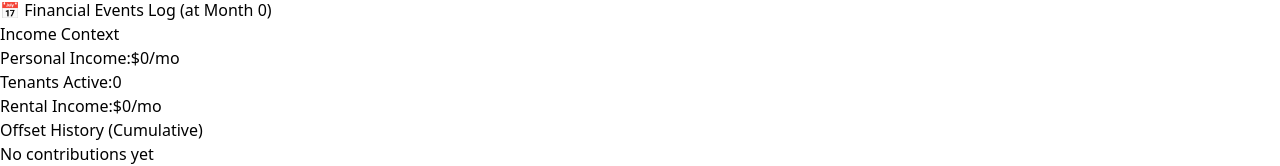
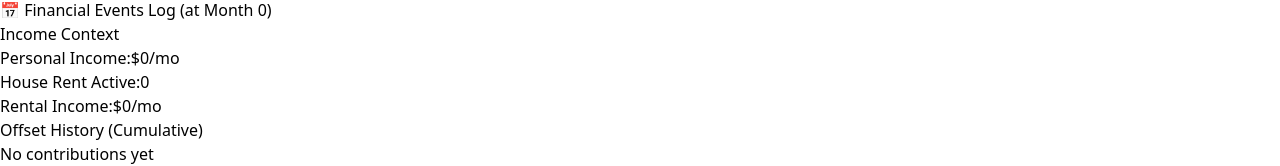
Before and after one commit to CModernel/property-calculator, a React (Vite) app: page / in a window 1280 px wide. Shown: the part 3634-3800 px from the top of the page. Built offline with nearby package versions, Linux system fonts and the light colour scheme.

Commit message:
PCALC-42: Rename Tenants category to House Rent

```diff
--- a/src/App.jsx
+++ b/src/App.jsx
@@ -105,21 +105,21 @@ const PropertyInvestmentCalculator = () => {
   const [homeInsurance, setHomeInsurance] = useState(config.homeInsurance);
   const [rateAdjustments, setRateAdjustments] = useState(config.rateAdjustments);
 
-  // Income sources (salary, other income, tenants, one-time payments) - a
+  // Income sources (salary, other income, house rent, one-time payments) - a
   // single "Schedule" shape { startMonth, recurrence: 'none'|'monthly'|
   // 'quarterly'|'yearly', endMonth }, shared with Exceptional Expenses and
   // resolved per month via getActiveAmount (src/calculations/recurringAmount.js).
-  // A 'Tenants' entry additionally carries isShared/numPeople/amountPerPerson
-  // (see addIncomeSource) - isShared !== undefined is how a Tenants entry is
-  // told apart from any other income category elsewhere in the file.
+  // A 'House Rent' entry additionally carries isShared/numPeople/amountPerPerson
+  // (see addIncomeSource) - isShared !== undefined is how a House Rent entry
+  // is told apart from any other income category elsewhere in the file.
   const [incomeSources, setIncomeSources] = useState(config.incomeSources ?? []);
   const [showIncome, setShowIncome] = useState(false);
   const [showAddIncome, setShowAddIncome] = useState(false);
   const [newIncomeCategory, setNewIncomeCategory] = useState('Salary/Wages'); // see INCOME_CATEGORIES (src/calculations/incomeCategories.js)
   const [newIncomeCustomName, setNewIncomeCustomName] = useState(''); // only used when category is 'Other'
   const [newIncomeAmount, setNewIncomeAmount] = useState(config.newIncomeAmount);
-  const [newIncomeIsShared, setNewIncomeIsShared] = useState(false); // only used when category is 'Tenants'
-  const [newIncomeNumPeople, setNewIncomeNumPeople] = useState(2); // only used when category is 'Tenants' and shared
+  const [newIncomeIsShared, setNewIncomeIsShared] = useState(false); // only used when category is 'House Rent'
+  const [newIncomeNumPeople, setNewIncomeNumPeople] = useState(2); // only used when category is 'House Rent' and shared
   const [newIncomeOneTime, setNewIncomeOneTime] = useState(false);
   const [newIncomeStartMonth, setNewIncomeStartMonth] = useState(1);
   const [newIncomeRecurrence, setNewIncomeRecurrence] = useState('monthly'); // monthly | quarterly | yearly
@@ -268,7 +268,7 @@ const PropertyInvestmentCalculator = () => {
 
   // Total cash flow. Same "right now" (month 1) convention as exceptional
   // expenses - an income source that hasn't started yet, or already ended,
-  // shouldn't count here. Tenants (isShared !== undefined) live inside
+  // shouldn't count here. House Rent (isShared !== undefined) lives inside
   // incomeSources like any other entry - this just partitions the same
   // array into the two subtotals the rest of the app already expects,
   // instead of drawing from two separate arrays.
@@ -519,9 +519,9 @@ const PropertyInvestmentCalculator = () => {
   // the user picks a new Income Name, so e.g. a Bonus starts as one-time and
   // a Salary starts as Monthly/Forever, instead of the form always defaulting
   // the same way regardless of category. Only touches the Schedule fields -
-  // Tenants' own Shared Room fields (isShared/numPeople) are untouched, and
-  // categories without a listed default (Tenants, Other) keep whatever the
-  // form's current Schedule fields already are.
+  // House Rent's own Shared Room fields (isShared/numPeople) are untouched,
+  // and categories without a listed default (House Rent, Other) keep
+  // whatever the form's current Schedule fields already are.
   const handleIncomeCategoryChange = (category) => {
     setNewIncomeCategory(category);
     const defaults = INCOME_CATEGORY_DEFAULTS[category];
@@ -534,7 +534,7 @@ const PropertyInvestmentCalculator = () => {
   };
 
   const addIncomeSource = () => {
-    const isTenants = newIncomeCategory === 'Tenants';
+    const isHouseRent = newIncomeCategory === 'House Rent';
     const name = newIncomeCategory === 'Other' ? newIncomeCustomName : newIncomeCategory;
     if (!name) {
       alert('Please enter a name for the income source.');
@@ -549,18 +549,18 @@ const PropertyInvestmentCalculator = () => {
       return;
     }
 
-    const numPeople = isTenants && newIncomeIsShared ? newIncomeNumPeople : 1;
+    const numPeople = isHouseRent && newIncomeIsShared ? newIncomeNumPeople : 1;
     const newIncome = {
       id: Date.now(),
       name,
-      // For Tenants, amount is the computed total (amountPerPerson * numPeople) -
-      // getActiveAmount/calculateMonthlyFromWeekly only ever read `amount`, so
-      // they don't need to know about the per-person split.
-      amount: isTenants ? newIncomeAmount * numPeople : newIncomeAmount,
+      // For House Rent, amount is the computed total (amountPerPerson *
+      // numPeople) - getActiveAmount/calculateMonthlyFromWeekly only ever
+      // read `amount`, so they don't need to know about the per-person split.
+      amount: isHouseRent ? newIncomeAmount * numPeople : newIncomeAmount,
       startMonth: newIncomeStartMonth,
       recurrence: newIncomeOneTime ? 'none' : newIncomeRecurrence,
       ...(newIncomeOneTime ? {} : { endMonth: newIncomeEndMonth }),
-      ...(isTenants ? { isShared: newIncomeIsShared, numPeople, amountPerPerson: newIncomeAmount } : {}),
+      ...(isHouseRent ? { isShared: newIncomeIsShared, numPeople, amountPerPerson: newIncomeAmount } : {}),
     };
 
     setIncomeSources([...incomeSources, newIncome]);
@@ -1205,7 +1205,7 @@ const PropertyInvestmentCalculator = () => {
                       )}
                     </div>
 
-                    {newIncomeCategory === 'Tenants' ? (
+                    {newIncomeCategory === 'House Rent' ? (
                       <>
                         <label className="flex items-center gap-2 text-xs font-medium text-gray-700">
                           <input
@@ -1326,7 +1326,7 @@ const PropertyInvestmentCalculator = () => {
                   <div key={income.id} className={`flex justify-between items-center p-2 rounded text-sm border ${income.isShared ? 'bg-blue-50 border-blue-200' : 'bg-green-50 border-green-200'}`}>
                     <div>
                       <p className="font-bold text-gray-800">
-                        {income.isShared !== undefined ? (income.isShared ? 'Shared Room' : 'Individual Room') : income.name}
+                        {income.isShared !== undefined ? (income.isShared ? 'Shared Room' : 'Whole House') : income.name}
                       </p>
                       <p className="text-xs text-gray-600">
                         ${income.amount}/week {income.isShared && <span className="text-blue-600 font-medium">({income.numPeople} × ${income.amountPerPerson} each) </span>}• {formatScheduleLabel(income)}
@@ -2282,7 +2282,7 @@ const PropertyInvestmentCalculator = () => {
                         <p className="font-bold text-green-800 border-b border-green-200 pb-1 mb-2">Income Context</p>
                         <div className="space-y-1 text-xs">
                           {(() => {
-                            const tenantsActiveHere = incomeSources.filter(i => i.isShared !== undefined && isScheduleActive(i, timelineMonth));
+                            const houseRentActiveHere = incomeSources.filter(i => i.isShared !== undefined && isScheduleActive(i, timelineMonth));
                             const rentalIncomeHere = calculateMonthlyFromWeekly(getActiveAmount(incomeSources.filter(i => i.isShared !== undefined), timelineMonth));
                             const personalIncomeHere = calculateMonthlyFromWeekly(getActiveAmount(incomeSources.filter(i => i.isShared === undefined), timelineMonth));
                             return (
@@ -2292,8 +2292,8 @@ const PropertyInvestmentCalculator = () => {
                                   <span className="font-medium">${Math.round(personalIncomeHere).toLocaleString()}/mo</span>
                                 </p>
                                 <p className="flex justify-between">
-                                  <span>Tenants Active:</span>
-                                  <span className="font-medium">{tenantsActiveHere.length}</span>
+                                  <span>House Rent Active:</span>
+                                  <span className="font-medium">{houseRentActiveHere.length}</span>
                                 </p>
                                 <p className="flex justify-between">
                                   <span>Rental Income:</span>
@@ -2308,13 +2308,13 @@ const PropertyInvestmentCalculator = () => {
                               if (status === 'future') return null;
                               return (
                                 <p key={`income-${inc.id}`} className={`truncate ${status === 'past' ? 'text-gray-400' : 'text-green-700'}`}>
-                                  • {inc.isShared !== undefined ? `${inc.isShared ? `Shared (${inc.numPeople} × $${inc.amountPerPerson})` : 'Individual'}` : inc.name}
+                                  • {inc.isShared !== undefined ? `${inc.isShared ? `Shared (${inc.numPeople} × $${inc.amountPerPerson})` : 'Whole House'}` : inc.name}
                                   {status === 'past' && ' (Done)'}
                                 </p>
                               );
                             })}
                             {incomeSources.length === 0 && (
-                              <span className="italic text-gray-400">No tenants or income sources</span>
+                              <span className="italic text-gray-400">No house rent or income sources</span>
                             )}
                           </div>
                         </div>
--- a/src/calculations/incomeCategories.js
+++ b/src/calculations/incomeCategories.js
@@ -1,9 +1,12 @@
 import { MAX_MONTH } from './recurringAmount';
 
 // The categories offered by the Income Name picklist, in display order.
-// "Tenants" keeps its own dedicated Shared Room sub-form (see App.jsx) and
-// "Other" reveals a free-text name field - neither needs a schedule default
-// below beyond the form's own baseline ("Monthly, Forever").
+// "House Rent" keeps its own dedicated Shared Room sub-form (see App.jsx) -
+// named this way rather than "Tenants" since it covers both a shared room
+// and the whole property let to one tenant, and "Tenants" read as
+// room-renters only (TODO-46). "Other" reveals a free-text name field -
+// neither needs a schedule default below beyond the form's own baseline
+// ("Monthly, Forever").
 export const INCOME_CATEGORIES = [
   'Salary/Wages',
   'Self-Employment',
@@ -18,14 +21,14 @@ export const INCOME_CATEGORIES = [
   'Commission',
   'Tax Refund',
   'Gift',
-  'Tenants',
+  'House Rent',
   'Other',
 ];
 
 // Default Schedule applied when a category is picked in the Income Name
 // dropdown, so the form reflects how that income naturally recurs instead of
-// always defaulting the same way. Categories omitted here (Tenants, Other)
-// keep whatever the form's current Schedule fields already are.
+// always defaulting the same way. Categories omitted here (House Rent,
+// Other) keep whatever the form's current Schedule fields already are.
 // Dividends defaults to "quarterly" as the closest supported recurrence -
 // the model only has monthly/quarterly/yearly, no half-yearly.
 // Child Support deliberately has no `endMonth` - unlike every other
```
Also changed, not shown: 2 other files (tests, documents, lock files or other folders).
